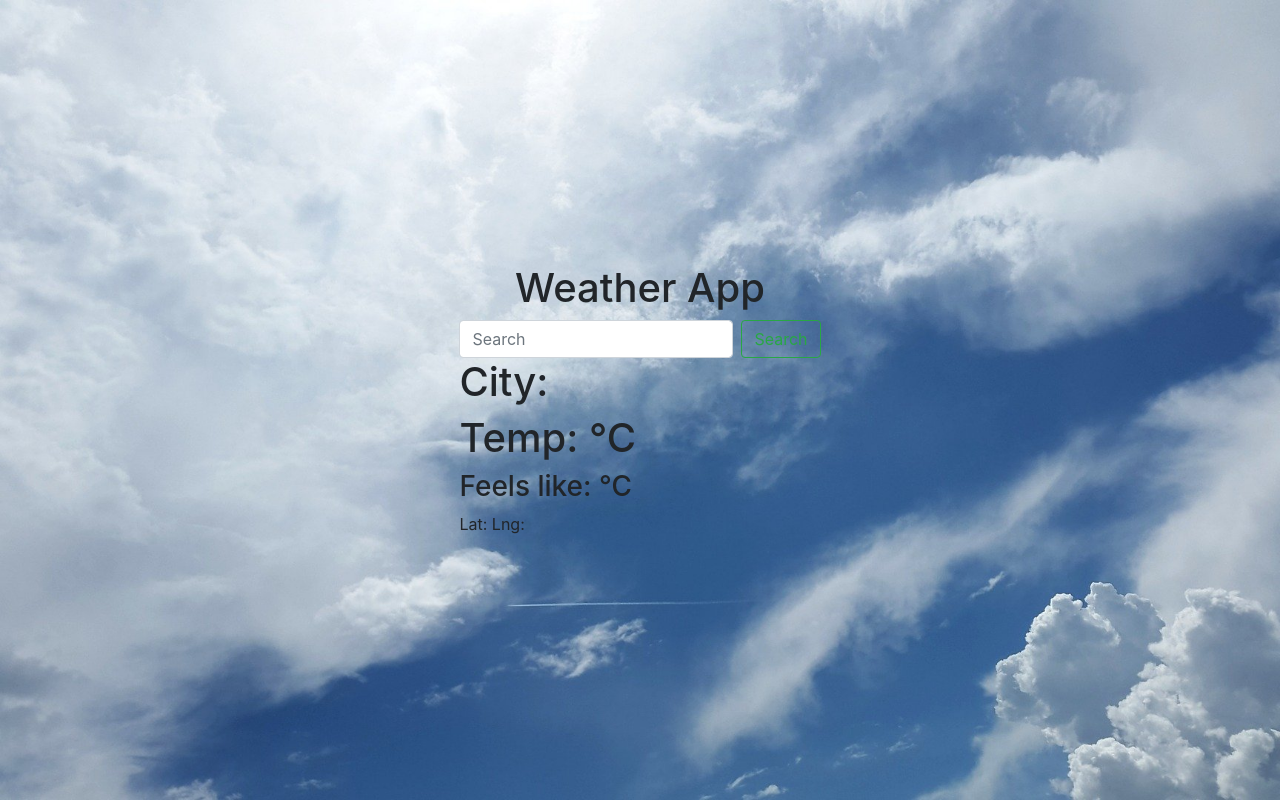
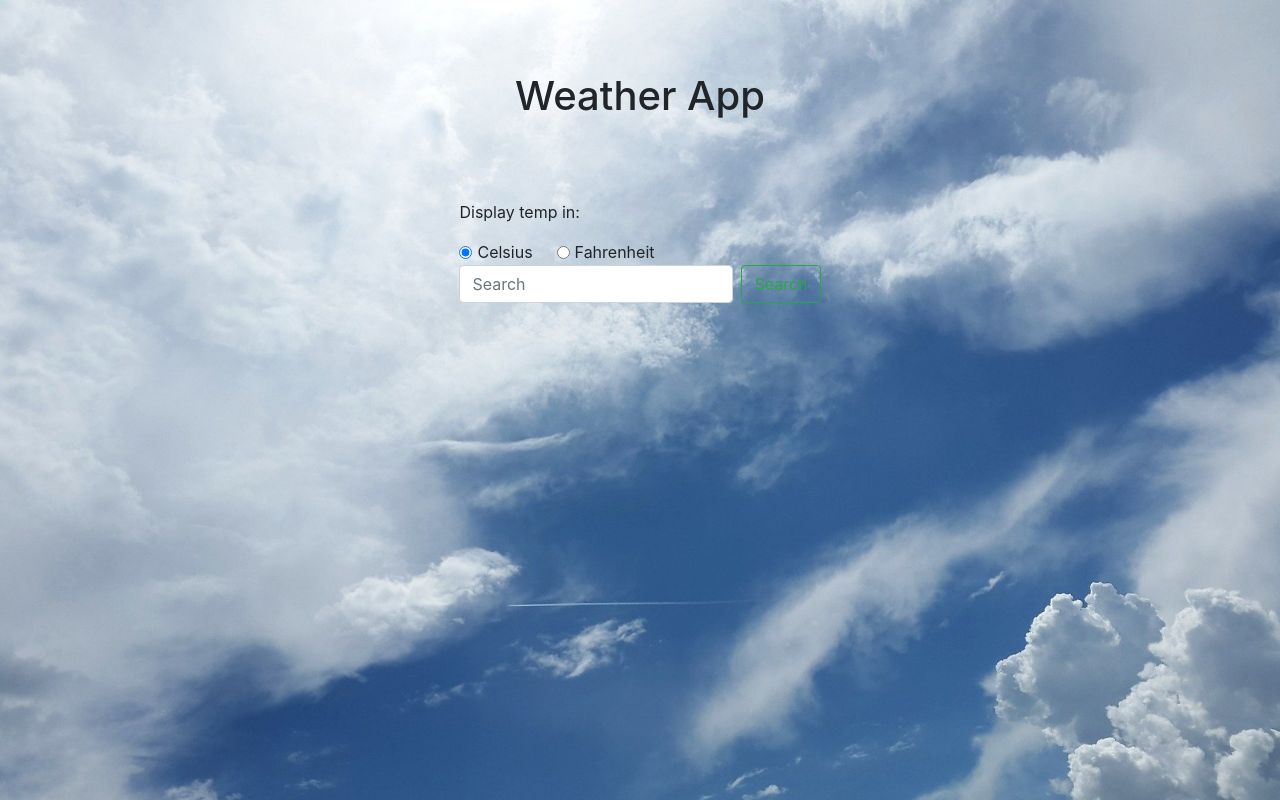
Before and after one commit to Lennca/SimpleWeatherApp, a React (Create React App) app: page / in a window 1280 px wide. Built offline with nearby package versions, Linux system fonts and the light colour scheme; no server answers.

Commit message:
Re-do styling and make code easier to read

```diff
--- a/src/App.js
+++ b/src/App.js
@@ -31,33 +31,57 @@ function App() {
       }
     }
     fetch()
-    // Make query city, country, metrics (units / fahrenheit)
-    // Fetch data from api
-    // State = place
-    // State = weather?
+  }
+
+  const radioChange = () => {
+
   }
 
   return (
-    <div className="background_container d-flex justify-content-center align-items-center flex-column">
-      <h1>Weather App</h1>
+    <div className="background_container d-flex align-items-center flex-column">
+      <div className="h-25 d-flex jusitfy-content-center align-items-center ">
+        <h1>Weather App</h1>
+      </div>
 
-      <div>
-        <form class="form-inline">
-          <input class="form-control mr-sm-2" type="search" placeholder="Search" aria-label="Search" onChange={changeInput}/>
-          <button class="btn btn-outline-success my-2 my-sm-0" type="submit" onClick={fetchData}>Search</button>
+    <div>
+      <p>Display temp in: </p>
+      <div className="form-check form-check-inline">
+        <input className="form-check-input" type="radio" name="inlineRadioOptions" id="inlineRadio1" value="celsius" defaultChecked={useCelsius}/>
+        <label className="form-check-label mr-4" for="inlineRadio1">Celsius</label>
+
+        <input className="form-check-input" type="radio" name="inlineRadioOptions" id="inlineRadio2" value="fahrenheit" defaultChecked={!useCelsius}/>
+        <label className="form-check-label" for="inlineRadio2">Fahrenheit</label>
+      </div>
+
+      <form className="form-inline">
+          <input className="form-control mr-sm-2" type="search" placeholder="Search" aria-label="Search" onChange={changeInput}/>
+          <button className="btn btn-outline-success my-2 my-sm-0" type="submit" onClick={fetchData}>Search</button>
         </form>
+    </div>
 
         <div>
-          <h1>City: {data!=undefined && data.name}</h1>{/** .name */}
-          <h1>Temp: {data!=undefined && data.main.temp} &#8451;</h1>{/** .main.temp */}
-          <h3>Feels like: {data!=undefined && data.main.feels_like} &#8451;</h3>{/** .main.feels_like */}
+          {data!==undefined && <h1>{data.name}</h1>}
+          {data!==undefined &&
+          <h3> {data.main.temp}&#8451;
+            <span>
+              (Feels like: {data!==undefined && data.main.feels_like}&#8451;)
+            </span>
+          </h3>
+          }
+          {data!==undefined && <p> {data.weather[0].main}, {data.weather[0].description}</p>}
 
-          <span>Lat: {data!=undefined && data.coord.lat} Lng: {data!=undefined && data.coord.lon}</span>{/** .coord.lon */}
-          <span></span>{/** .coord.lng */}
+          {data!==undefined && <span>Lat: {data.coord.lat} Lng: {data.coord.lon}</span>}
+          {data!==undefined &&
+            <div>
+              <svg style={{transform: `rotate(${data.wind.deg}deg)`}} width="1em" height="1em" viewBox="0 0 16 16" className="bi bi-arrow-up" fill="currentColor" xmlns="http://www.w3.org/2000/svg">
+                <path fillRule="evenodd" d="M8 15a.5.5 0 0 0 .5-.5V2.707l3.146 3.147a.5.5 0 0 0 .708-.708l-4-4a.5.5 0 0 0-.708 0l-4 4a.5.5 0 1 0 .708.708L7.5 2.707V14.5a.5.5 0 0 0 .5.5z"/>
+              </svg>
+          <span>{data.wind.speed} m/s </span>
+          </div>}
 
-        </div>
 
       </div>
+
 
     </div>
   );
```
